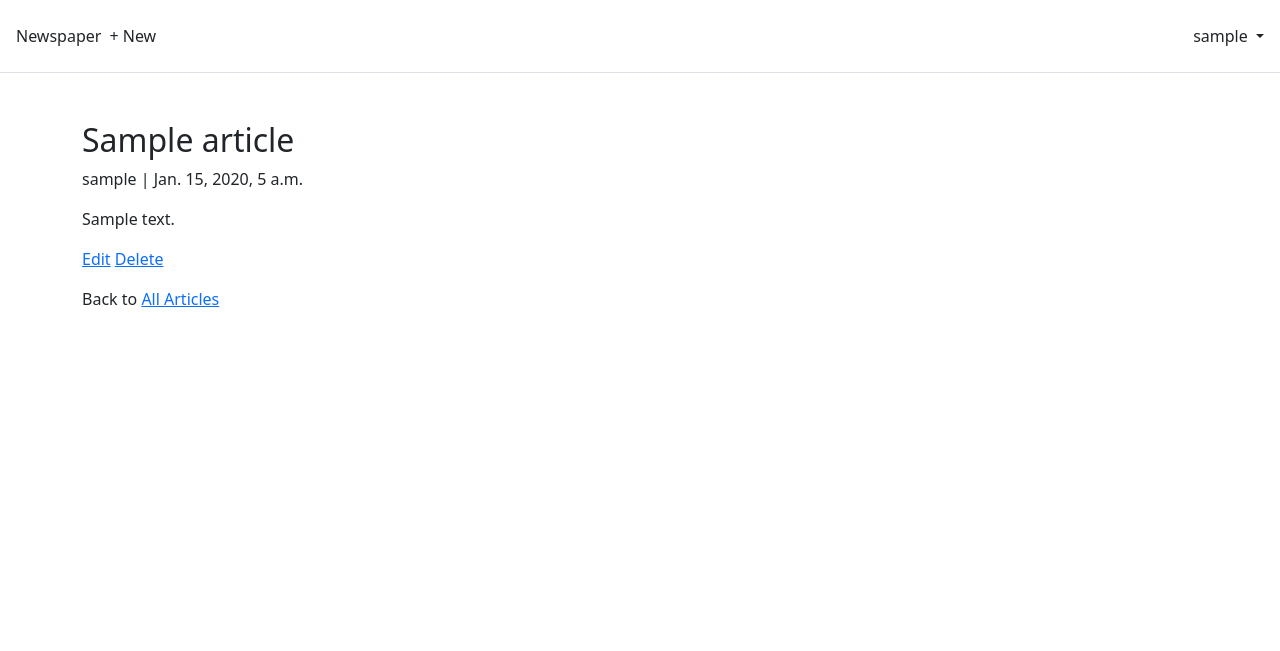
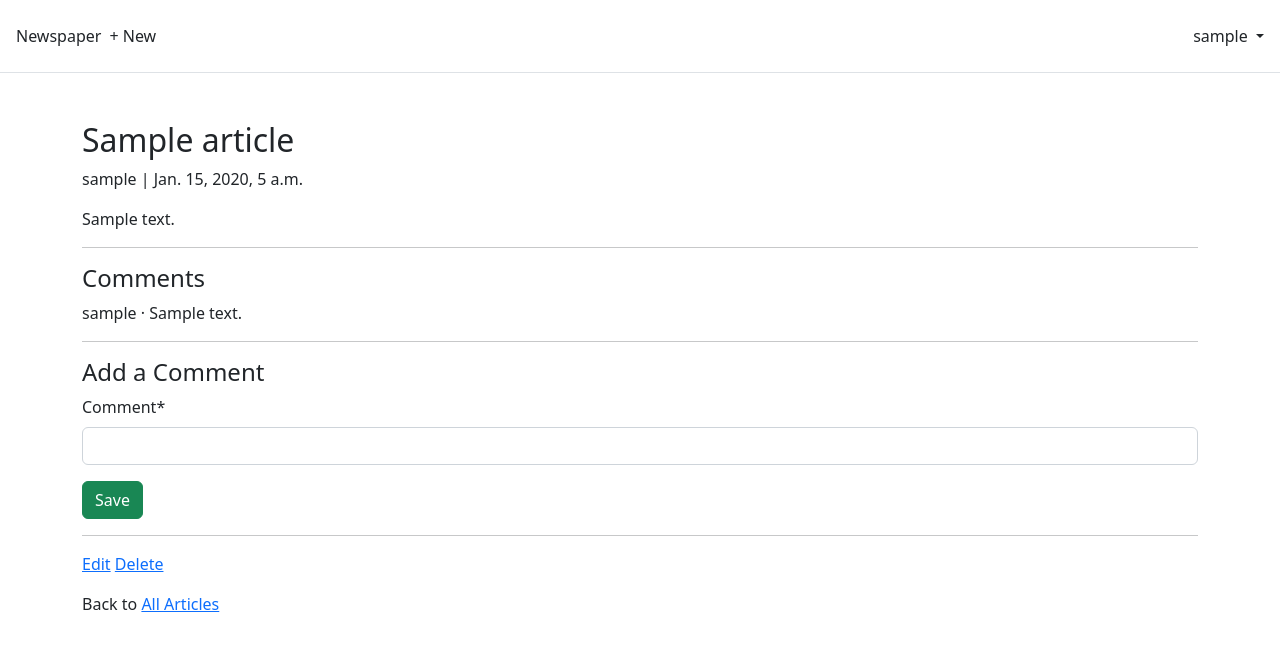
Before and after one commit to drobb2020/news, a Django app: page /articles/1/ in a window 1280 px wide. Shown: the top 651 px of the page. Run offline with Django 4.2, Linux system fonts and the light colour scheme; a user stored in the database is signed in; tables that the repository leaves empty hold one stand-in row (values such as "Sample post"); some libraries are stand-ins or nearby versions.

Commit message:
Article comments

```diff
--- a/articles/forms.py
+++ b/articles/forms.py
@@ -0,0 +1,9 @@
+from django import forms  # type: ignore
+
+from .models import Comment
+
+
+class CommentForm(forms.ModelForm):
+    class Meta:
+        model = Comment
+        fields = ("comment",)
--- a/articles/models.py
+++ b/articles/models.py
@@ -14,3 +14,15 @@ class Article(models.Model):
 
     def get_absolute_url(self):
         return reverse('article_detail', kwargs={'pk': self.pk})
+
+
+class Comment(models.Model):
+    article = models.ForeignKey(Article, on_delete=models.CASCADE)
+    comment = models.CharField(max_length=150)
+    author = models.ForeignKey(settings.AUTH_USER_MODEL, on_delete=models.CASCADE)
+
+    def __str__(self):
+        return self.comment
+
+    def get_absolute_url(self):
+        return reverse("article_list")
--- a/articles/views.py
+++ b/articles/views.py
@@ -1,8 +1,11 @@
-from django.urls import reverse_lazy  # type: ignore
+from django.urls import reverse, reverse_lazy  # type: ignore
 from django.contrib.auth.mixins import LoginRequiredMixin, UserPassesTestMixin  # type: ignore
-from django.views.generic import DetailView, ListView  # type: ignore
+from django.views import View  # type: ignore
+from django.views.generic import DetailView, FormView, ListView  # type: ignore
+from django.views.generic.detail import SingleObjectMixin  # type: ignore
 from django.views.generic.edit import CreateView, DeleteView, UpdateView  # type: ignore
 
+from .forms import CommentForm
 from .models import Article
 
 
@@ -11,9 +14,45 @@ class ArticleListView(LoginRequiredMixin, ListView):
     template_name = "article_list.html"
 
 
-class ArticleDetailView(LoginRequiredMixin, DetailView):
+class CommentGet(DetailView):
     model = Article
-    template_name = "article_detail.html"
+    template_name = 'article_detail.html'
+
+    def get_context_data(self, **kwargs):
+        context = super().get_context_data(**kwargs)
+        context['form'] = CommentForm()
+        return context
+
+
+class CommentPost(SingleObjectMixin, FormView):
+    model = Article
+    form_class = CommentForm
+    template_name = 'article_detail.html'
+
+    def post(self, request, *args, **kwargs):
+        self.object = self.get_object()
+        return super().post(request, *args, **kwargs)
+
+    def form_valid(self, form):
+        comment = form.save(commit=False)
+        comment.article = self.object
+        comment.author = self.request.user
+        comment.save()
+        return super().form_valid(form)
+
+    def get_success_url(self):
+        article = self.object
+        return reverse('article_detail', kwargs={'pk': article.pk})
+
+
+class ArticleDetailView(LoginRequiredMixin, View):
+    def get(self, request, *args, **kwargs):
+        view = CommentGet.as_view()
+        return view(request, *args, **kwargs)
+
+    def post(self, request, *args, **kwargs):
+        view = CommentPost.as_view()
+        return view(request, *args, **kwargs)
 
 
 class ArticleUpdateView(LoginRequiredMixin, UserPassesTestMixin, UpdateView):
--- a/templates/article_detail.html
+++ b/templates/article_detail.html
@@ -1,4 +1,6 @@
 {% extends 'base.html' %}
+
+{% load crispy_forms_tags %}
 
 {% block title %}{% endblock title %}
 
@@ -9,6 +11,21 @@
     <p>{{ object.author }} | {{ object.date }}</p>
     <p>{{ object.body }}</p>
 </div>
+
+<hr />
+<h4>Comments</h4>
+{% for comment in article.comment_set.all %}
+    <p>{{ comment.author }} &middot; {{ comment }}</p>
+{% endfor %}
+<hr />
+
+<h4>Add a Comment</h4>
+<form action="" method="post">
+    {% csrf_token %}
+    {{ form|crispy }}
+    <button type="submit" class="btn btn-success ml-2">Save</button>
+</form>
+<hr />
 <div>
     {% if article.author.pk == request.user.pk %}
     <p>
```
Also changed, not shown: articles/admin.py (+10 -1 lines), templates/article_list.html (+13 -2 lines), articles/migrations/0002_comment.py (added).
